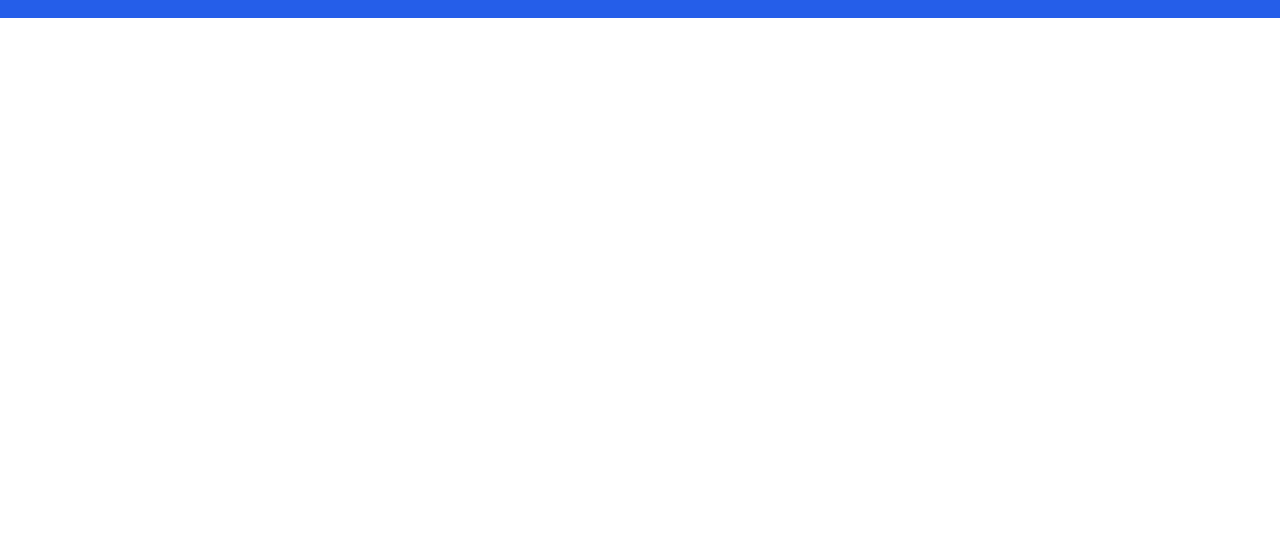
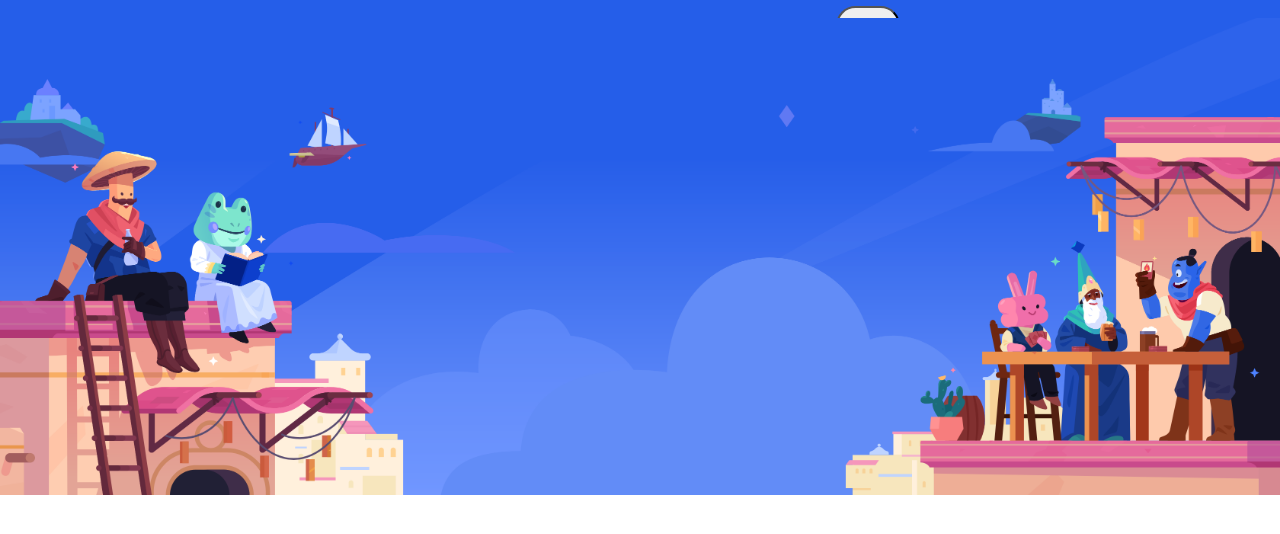
Before and after one commit to Ale28814/htmlcss-discord, a plain HTML site: page index.html in a window 1280 px wide. Shown: the part 62-596 px from the top of the page. Drawn offline with Linux system fonts and the light colour scheme.

Commit message:
Add jumbo

```diff
--- a/css/style.css
+++ b/css/style.css
@@ -6,6 +6,16 @@
     box-sizing: border-box;
     font-family: sans-serif;
 }
+
+.btn-log{
+    float: right;
+    padding: 10px;
+    border-radius: 20px;
+    margin-right: 380px;
+    margin-top: 20px;
+}
+
+/*header*/
 
 .container{
     width: 100%;
@@ -33,9 +43,20 @@
     margin-right: 40px;
 }
 
-.btn-log{
-    display: inline;
+.log-in btn-log{
     float: right;
-    padding: 10px;
-    border-radius: 20px;
+    margin-right: 380px;
+    margin-top: 20px;
 }
+
+/*banner*/
+
+.banner{
+    position: relative;
+    height: 545px;
+}
+
+.banner img{
+    position: absolute;
+    width: 100%;
+}
--- a/index.html
+++ b/index.html
@@ -21,8 +21,19 @@
                 <li>Sicurezza</li>
                 <li>Assistenza</li>
             </ul>
+        </nav>
+        <div class="log-in">
+            <button class="btn-log">Accedi</button>
+        </div>
+    </header>
 
-        </nav>
-    </header>
+    <!--banner-->
+    <main>
+        <div class="banner">
+            <img src="./img/jumbo.png" alt="">
+        </div>
+
+    </main>
+
 </body>
 </html>
```
